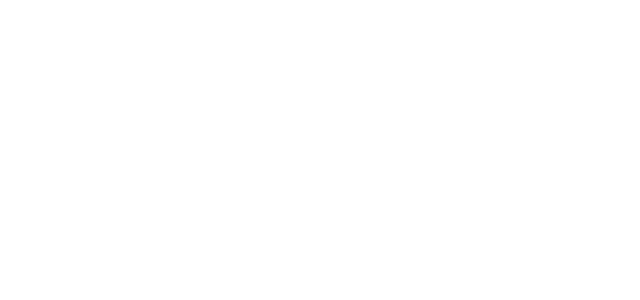
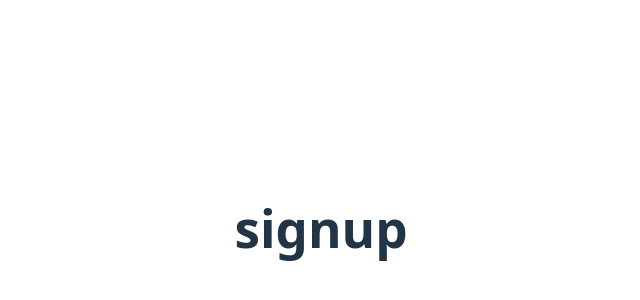
Before and after one commit to gharneeyart/CollaborationTSA, a React (Vite) app: page / in a window 1280 px wide. Shown: the part 172-472 px from the top of the page, without its empty margins (319-959 px from the left). Built offline with nearby package versions, Linux system fonts and the light colour scheme.

Commit message:
feat: updated app.jsx

```diff
--- a/src/App.jsx
+++ b/src/App.jsx
@@ -1,11 +1,11 @@
-import signup from './signup'
+import Signup from './signup'
 import './App.css'
 
 function App() {
 
   return (
     <>
-     <signup />
+     <Signup />
     </>
   )
 }
```
